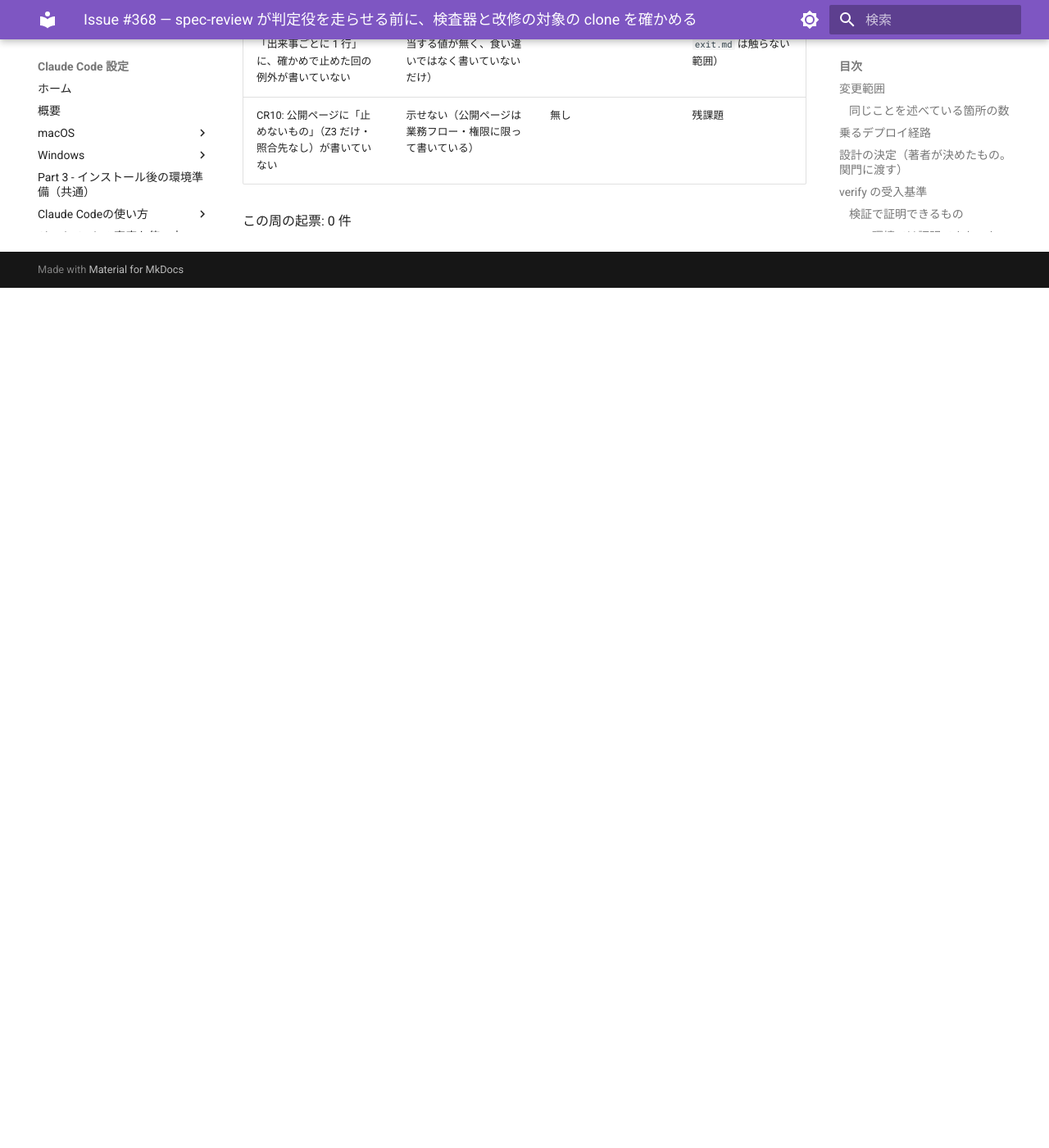
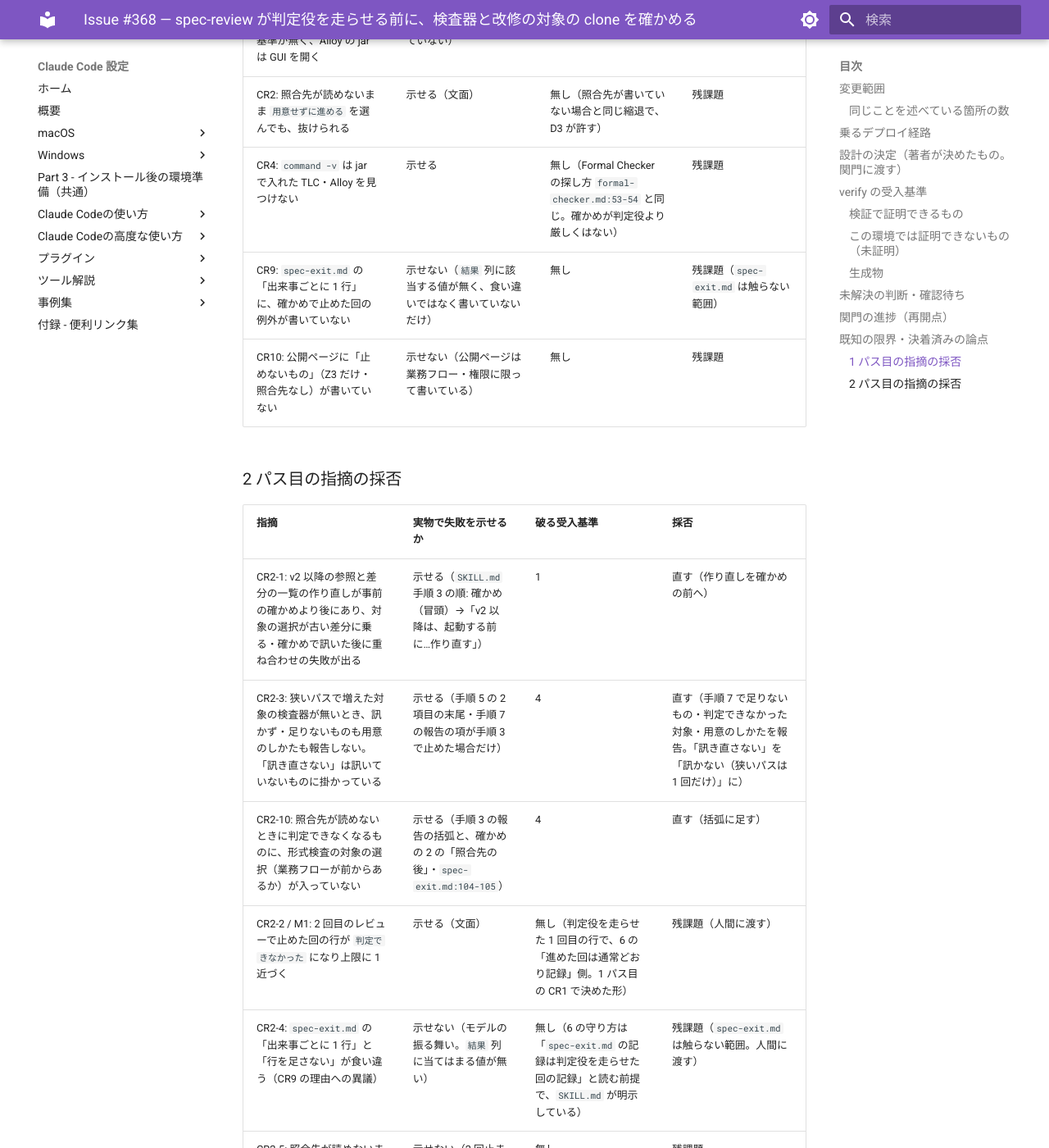
Before and after one commit to hdknr/claude-code-setup, an MkDocs documentation site: the page built from docs/plans/issue-368.md, in a window 1280 px wide and 1400 px high, scrolled down 6101 px. Shown: the whole window at 82% size. Built offline with MkDocs 1.6.1 and Material for MkDocs 9.7.7, drawn with Linux system fonts in a browser that asks for light colours; before the commit the page ends 6452 px from its top, so only the background shows below that; some of the changed text lies outside the part shown.

Commit message:
docs(plans): #368 の 2 パス目の結果と採否を記録
Co-Authored-By: Claude Opus 5.5 <noreply@anthropic.com>

```diff
--- a/docs/plans/issue-368.md
+++ b/docs/plans/issue-368.md
@@ -101,7 +101,12 @@ main へのマージで GitHub Pages（`docs/plugins/index.md`）。プラグイ
 - 1 パス目の指摘対応: `5378b8c`（`check-all.py` 44/44 緑・`check-plan-scope.py` 範囲内）
 - **次**: 1 パス目の指摘対応を当て直す——手順 5（Verifier 2 パス目）と手順 6（`/code-review` 2 パス目）の**両方**が残っている。base は同じ `ae7b544963a87562aa0bb5ae635e12ba2b898b19`。2 パス目に対象を絞るなら `5378b8c^..5378b8c`（既存の文面の改変なので周辺も含める）
 - 割り目（手順 6・2 パス目の前）: 訊いた → **「ここで割る」**（2026-10-23）
-- 反証と差し戻し: 1 パス目で反証 3 件＋指摘 10 件 → 手順 4 へ差し戻して直した
+- 関門 2 パス目（2026-10-23。base は同じ。受入基準・既知の限界を両方に渡した）:
+  - Verifier（`dev-loop:dev-loop-verifier`・sonnet。報告冒頭で Bash/Read のみと申告）: **反証 0 件**（軽微 2 件 M1・M2）。`check-all.py` 44/44 緑・`skill-metrics.py --check`・`check-diagram-freshness.py` 緑（生成物なしと一致）・`git status --porcelain` 前後とも空
+  - `/code-review`（high）: **指摘 10 件**（CR2-1〜CR2-10）。`git status --porcelain` 前後とも空
+  - 採否は下の「2 パス目の指摘の採否」。**直す 3 行**（CR2-1・CR2-3・CR2-10）
+- 狭いパスの起点（2 パス目の指摘対応を始める直前の HEAD）: `ebba8c3`
+- 反証と差し戻し: 1 パス目で反証 3 件＋指摘 10 件 → 手順 4 へ差し戻して直した。2 パス目は直して狭いパスへ（3 パス目は無い）
 - 交絡を潰した手順: 実験は D4 の確かめ方の判別だけ（陽性対照つき。手順 5 で書く）
 
 ## 既知の限界・決着済みの論点
@@ -129,4 +134,20 @@ main へのマージで GitHub Pages（`docs/plugins/index.md`）。プラグイ
 | CR9: `spec-exit.md` の「出来事ごとに 1 行」に、確かめで止めた回の例外が書いていない | 示せない（`結果` 列に該当する値が無く、食い違いではなく書いていないだけ） | 無し | 残課題（`spec-exit.md` は触らない範囲） |
 | CR10: 公開ページに「止めないもの」（Z3 だけ・照合先なし）が書いていない | 示せない（公開ページは業務フロー・権限に限って書いている） | 無し | 残課題 |
 
+### 2 パス目の指摘の採否
+
+| 指摘 | 実物で失敗を示せるか | 破る受入基準 | 採否 |
+| --- | --- | --- | --- |
+| CR2-1: v2 以降の参照と差分の一覧の作り直しが事前の確かめより後にあり、対象の選択が古い差分に乗る・確かめで訊いた後に重ね合わせの失敗が出る | 示せる（`SKILL.md` 手順 3 の順: 確かめ（冒頭）→「v2 以降は、起動する前に…作り直す」） | 1 | 直す（作り直しを確かめの前へ） |
+| CR2-3: 狭いパスで増えた対象の検査器が無いとき、訊かず・足りないものも用意のしかたも報告しない。「訊き直さない」は訊いていないものに掛かっている | 示せる（手順 5 の 2 項目の末尾・手順 7 の報告の項が手順 3 で止めた場合だけ） | 4 | 直す（手順 7 で足りないもの・判定できなかった対象・用意のしかたを報告。「訊き直さない」を「訊かない（狭いパスは 1 回だけ）」に） |
+| CR2-10: 照合先が読めないときに判定できなくなるものに、形式検査の対象の選択（業務フローが前からあるか）が入っていない | 示せる（手順 3 の報告の括弧と、確かめの 2 の「照合先の後」・`spec-exit.md:104-105`） | 4 | 直す（括弧に足す） |
+| CR2-2 / M1: 2 回目のレビューで止めた回の行が `判定できなかった` になり上限に 1 近づく | 示せる（文面） | 無し（判定役を走らせた 1 回目の行で、6 の「進めた回は通常どおり記録」側。1 パス目の CR1 で決めた形） | 残課題（人間に渡す） |
+| CR2-4: `spec-exit.md` の「出来事ごとに 1 行」と「行を足さない」が食い違う（CR9 の理由への異議） | 示せない（モデルの振る舞い。`結果` 列に当てはまる値が無い） | 無し（6 の守り方は「`spec-exit.md` の記録は判定役を走らせた回の記録」と読む前提で、`SKILL.md` が明示している） | 残課題（`spec-exit.md` は触らない範囲。人間に渡す） |
+| CR2-5: 照合先が読めないまま対象を選ぶので、呼び直した後に別の検査器を求めることがある | 示せない（2 回止まる案件の実物が無い） | 無し | 残課題 |
+| CR2-6: 足りないものが複数でも問いが 1 つで、項目ごとに選べない | 示せる（文面） | 無し | 残課題 |
+| CR2-7: 正本の `CLAUDE.md` の呼び方を親のセッションで実行する（書き込みツールを持つ体で、文書の中身をコマンドとして走らせる） | 示せる（手順 3 の 3 の文面） | 無し（受入基準に信頼境界の項が無い） | 残課題（**人間に判断を求める**——`command -v`／`test -r` だけに弱めるかどうか） |
+| CR2-8: 空のディレクトリ・途中で切れた clone が確かめを通る | 示せる（code-review がリポジトリの外で実測） | 無し（2 は「読めない」で、空は読める） | 残課題 |
+| CR2-9: 照合先の相対パスの起点が決まっていない | 示せない（相対パスで書いた正本の実物が無い） | 無し | 残課題 |
+| M2: 手順 7 の「次の回は書いた仕様から始まる」は厳密でない（手順 2 は毎回書き下す・直す） | 示せる（文面） | 無し | 残課題 |
+
 この周の起票: 0 件
```
